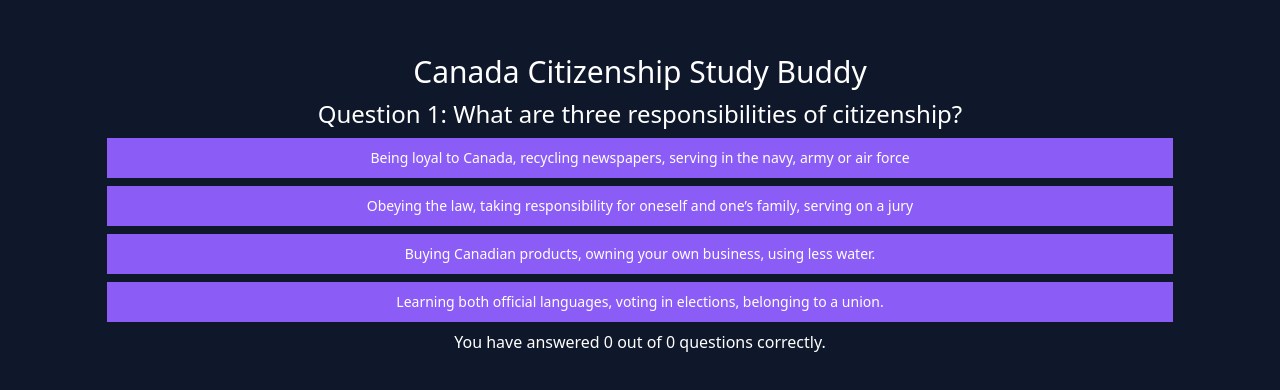
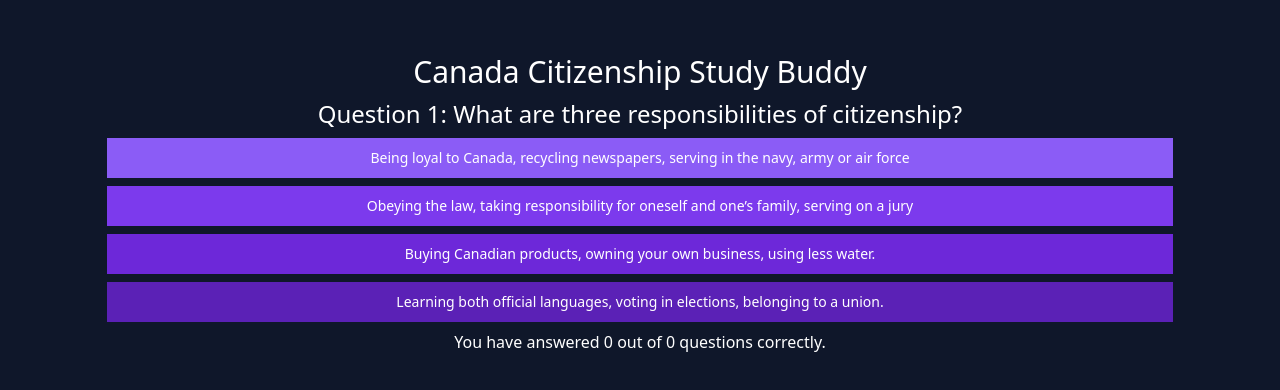
Before and after one commit to jakebottrall/canada-citizenship-study-buddy, a SvelteKit app: page / in a window 1280 px wide. Shown: the part 196-586 px from the top of the page. Built offline with nearby package versions, Linux system fonts and the light colour scheme.

Commit message:
seperate Option into it's own component

```diff
--- /dev/null
+++ b/src/lib/Option.svelte
@@ -0,0 +1,12 @@
+<script lang="ts">
+	export let question: string;
+	export let index: number;
+
+	const backgroundColors = ['bg-violet-500', 'bg-violet-600', 'bg-violet-700', 'bg-violet-800'];
+</script>
+
+<button
+	on:click
+	class={`${backgroundColors[index]} mb-2 w-full px-5 py-2.5 text-center text-sm font-medium text-white hover:bg-violet-900 focus:outline-none`}
+	>{question}</button
+>
--- a/src/routes/+page.svelte
+++ b/src/routes/+page.svelte
@@ -3,6 +3,7 @@
 	import notAwesome from '$lib/assets/not-awesome.png';
 	import { questions } from '$lib/questions';
 	import ResultImage from '$lib/ResultImage.svelte';
+	import Option from '$lib/Option.svelte';
 
 	const getRandomQuestion = () => Math.floor(Math.random() * questions.length);
 
@@ -51,16 +52,12 @@
 	<h1 class="mb-2 text-3xl text-white">Canada Citizenship Study Buddy</h1>
 
 	<h2 class="mb-2 text-2xl text-white">
-		Question {index + 1}: {currentQuestion.question}
+		Question {questionsAsked + 1}: {currentQuestion.question}
 	</h2>
 
 	<div class="w-5/6">
-		{#each randomizeOptionsOrder(currentQuestion.options) as option (option.question)}
-			<button
-				on:click={() => handleClick(option.value)}
-				class="mb-2 w-full bg-violet-500 px-5 py-2.5 text-center text-sm font-medium text-white hover:bg-violet-600 focus:outline-none focus:ring-4 focus:ring-blue-300"
-				>{option.question}</button
-			>
+		{#each randomizeOptionsOrder(currentQuestion.options) as option, index (option.question)}
+			<Option on:click={() => handleClick(option.value)} question={option.question} {index} />
 		{/each}
 	</div>
 
```
